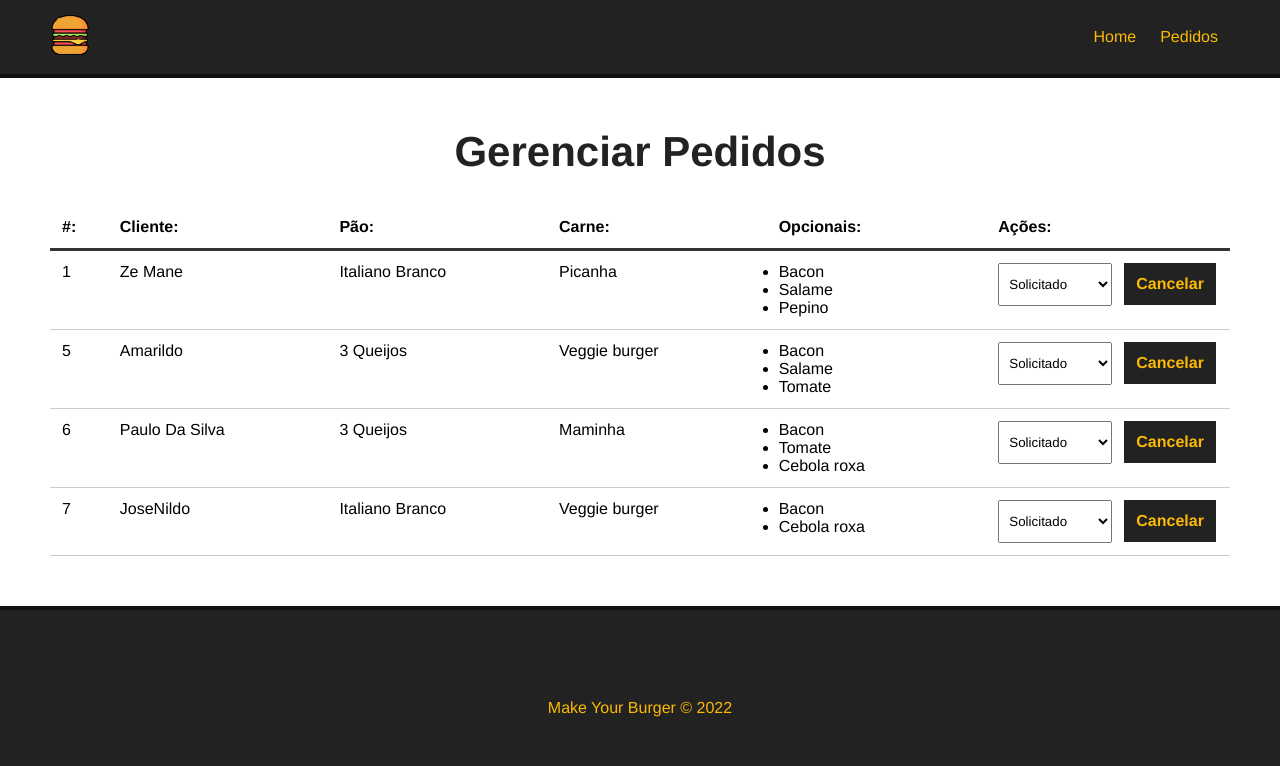
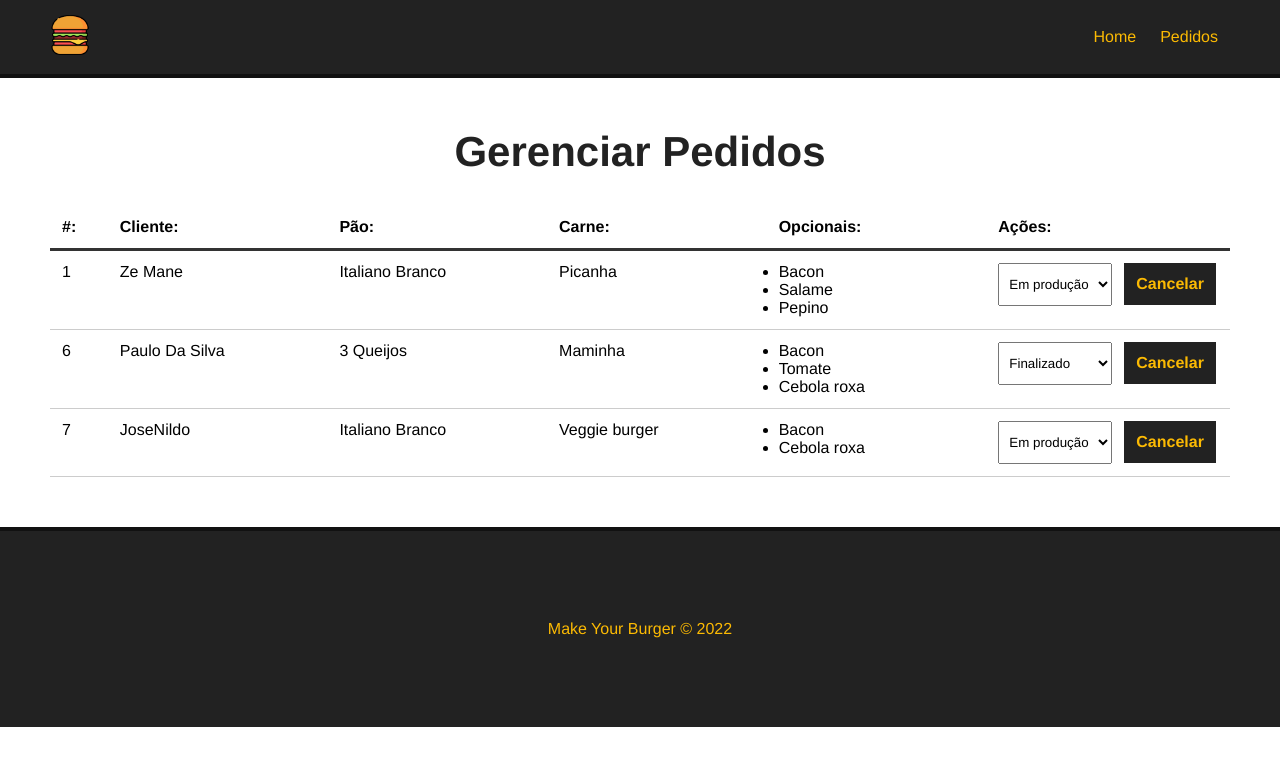
Before and after one commit to JLira/HamburgerDelivery, a Vue app: page /pedidos in a window 1280 px wide. Shown: the top 766 px of the page. Built offline with nearby package versions, Linux system fonts and the light colour scheme; data requests are answered from the project's data file.

Commit message:
chore: Vue - 32 Order update

```diff
--- a/db/db.json
+++ b/db/db.json
@@ -87,20 +87,8 @@
         "Salame",
         "Pepino"
       ],
-      "status": "Solicitado",
+      "status": "Em produção",
       "id": 1
-    },
-    {
-      "nome": "Amarildo",
-      "carne": "Veggie burger",
-      "pao": "3 Queijos",
-      "opcionais": [
-        "Bacon",
-        "Salame",
-        "Tomate"
-      ],
-      "status": "Solicitado",
-      "id": 5
     },
     {
       "nome": "Paulo Da Silva",
@@ -111,7 +99,7 @@
         "Tomate",
         "Cebola roxa"
       ],
-      "status": "Solicitado",
+      "status": "Finalizado",
       "id": 6
     },
     {
@@ -122,7 +110,7 @@
         "Bacon",
         "Cebola roxa"
       ],
-      "status": "Solicitado",
+      "status": "Em produção",
       "id": 7
     }
   ]
--- a/src/components/Dashboard.vue
+++ b/src/components/Dashboard.vue
@@ -24,9 +24,9 @@
           </ul>
         </div>
         <div>
-          <select name="status" class="status">
+          <select name="status" class="status" @change="updatedBurger($event, burger.id)">
             <option value="">Selecione</option>
-            <option v-for="s in status" :key="s.id" value="s.tipo" :selected="burger.status == s.tipo">
+            <option v-for="s in status" :key="s.id" :value="s.tipo" :selected="burger.status == s.tipo">
               {{ s.tipo }}
             </option>
           </select>
@@ -74,6 +74,21 @@ export default {
         //msg
 
         this.getPedidos();
+    },
+    async updatedBurger(event, id) {
+      const option = event.target.value;
+
+      const dataJson = JSON.stringify({ status: option });
+
+      const req = await fetch(`http://localhost:3001/burgers/${id}`,{
+        method: "PATCH",
+        headers: { "Content-Type": "application/json" },
+        body: dataJson
+      });
+
+      const res = await req.json();
+
+      console.log(res);
     }
   },
   mounted() {
```
